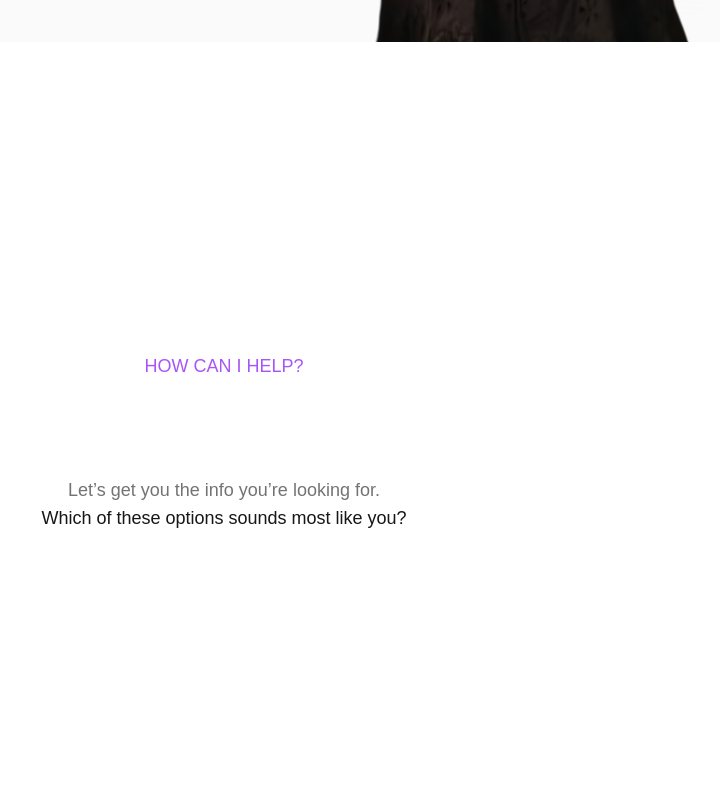
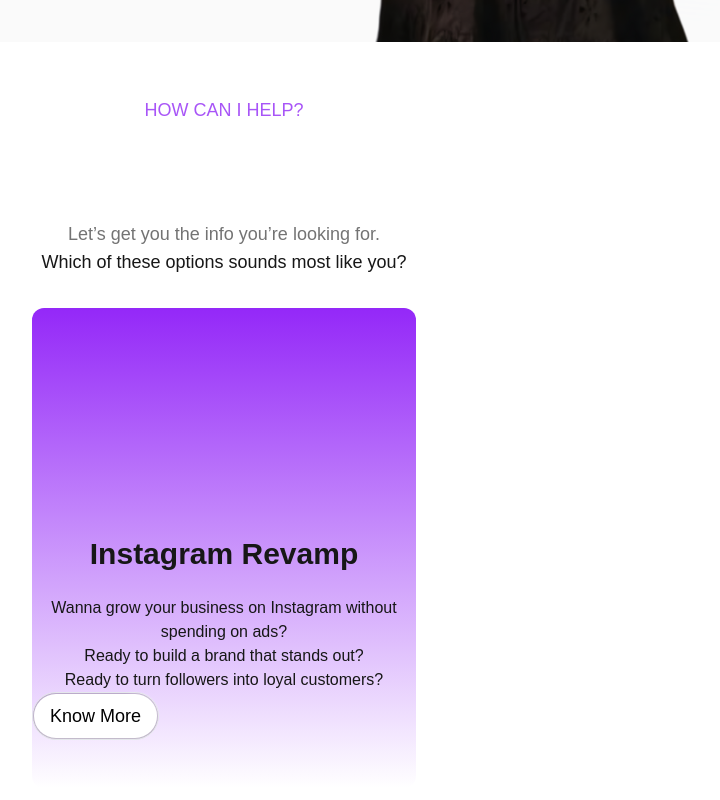
Before and after one commit to rutwik21/portfolio_rakhi2, a Next.js app: page / in a window 1280 px wide. Shown: the part 758-1558 px from the top of the page, without its empty margins (416-1136 px from the left). Built offline with nearby package versions, Linux system fonts and the light colour scheme; grey boxes are pictures that could not be loaded.

Commit message:
Add files via upload

```diff
--- a/src/app/components/Section2.jsx
+++ b/src/app/components/Section2.jsx
@@ -1,5 +1,6 @@
 import React from 'react'
 import MaxWidthWrapper from './MaxWidthWrapper';
+import { HoverBorderGradient } from "../components/ui/hover-border-gradient";
 
 function Section2() {
   return (
@@ -13,8 +14,31 @@ function Section2() {
                     <p className='text-lg'>Which of these options sounds most like you?</p>
                 </div>
             </div>
-            <div className='md:flex gap-5'>
+            <div className='md:flex gap-5 mt-8 '>
+                <div className='min-h-[60svh] bg-card-gradient rounded-xl justify-center items-center w-72 md:w-[30svw] max-w-[400px]'>
+                    <div className='relative h-52'>
+                      <img className='absolute right-20 top-8 w-[6svw] h-[6svw]' src='instaLogo.gif'/>
+                      <video className='absolute right-32 top-10 w-[10svw] h-[10svw]'  autoPlay loop muted>
+                        <source  src='instaPhone.webm' itemType='video/webm' />
+                      </video>
+                    </div>
+                    <div className='mt-5 text-center flex flex-col justify-center'>
+                        <h3 className='font-semibold text-3xl'>Instagram Revamp</h3>
+                        <p className='mt-6 text-wrap'>
+                          Wanna grow your business on Instagram without spending on ads?<br />
+                          Ready to build a brand that stands out?<br />
+                          Ready to turn followers into loyal customers?<br />
+                        </p>
+                        <div className=''>
+                          <HoverBorderGradient containerClassName="rounded-full" as="button"
+                              className="dark:bg-black w-[100%] text-center bg-white text-black dark:text-white flex items-center space-x-2"
+                              >
+                              <span className='text-lg'>Know More</span>
+                          </HoverBorderGradient>
 
+                        </div>
+                    </div>
+                </div>
             </div>
         </div>
 
--- a/src/app/globals.css
+++ b/src/app/globals.css
@@ -25,3 +25,7 @@ body {
     text-wrap: balance;
   }
 }
+
+.bg-card-gradient{
+  background: rgb(0,0,0);background: linear-gradient(0deg, rgba(0,0,0,1) 0%, rgba(0,0,0,0) 0%, rgb(148, 40, 248) 100%);
+}
```
Also changed, not shown: public/instaLogo.gif (added), 1 other file (tests, documents, lock files or other folders).
